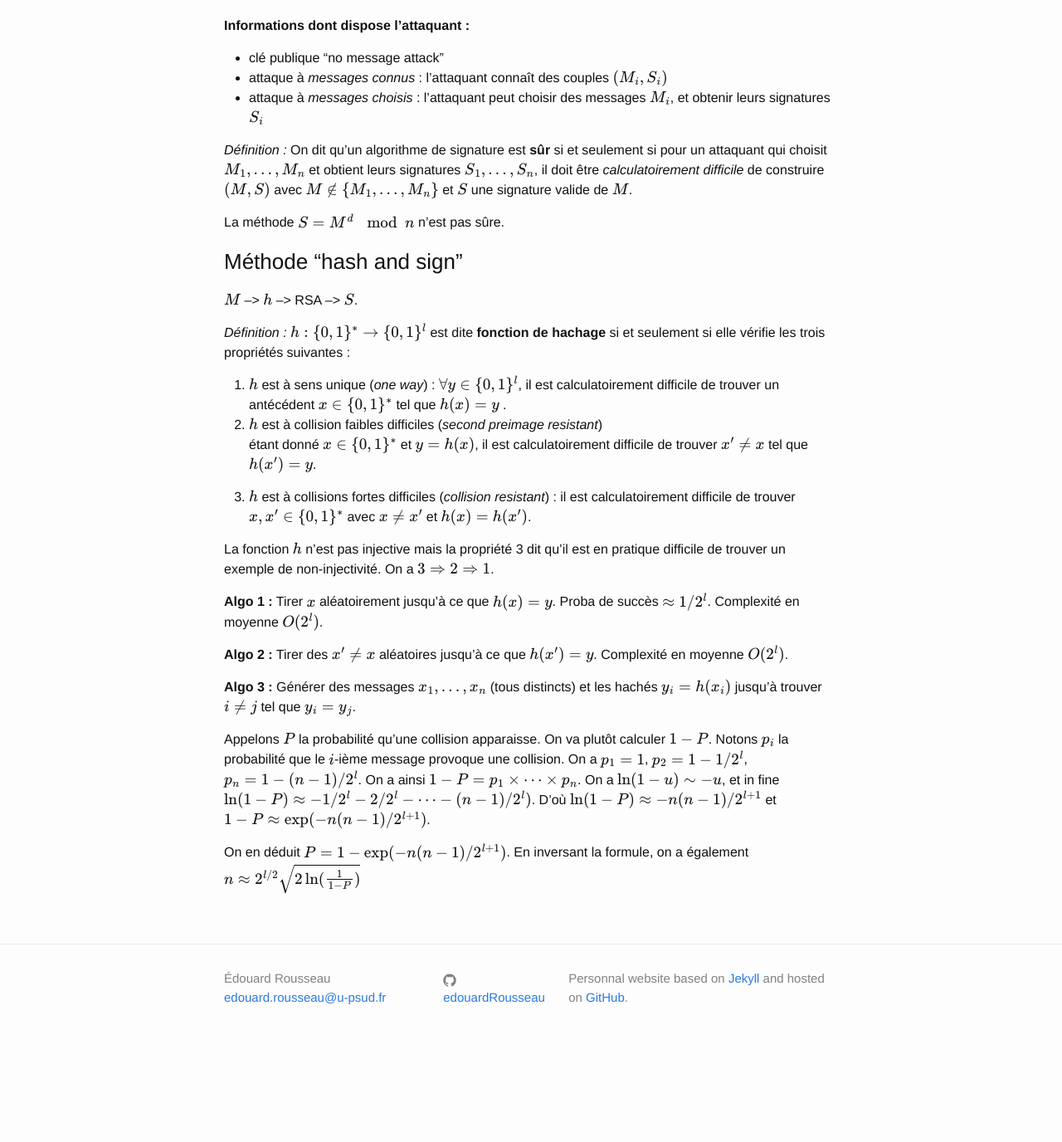
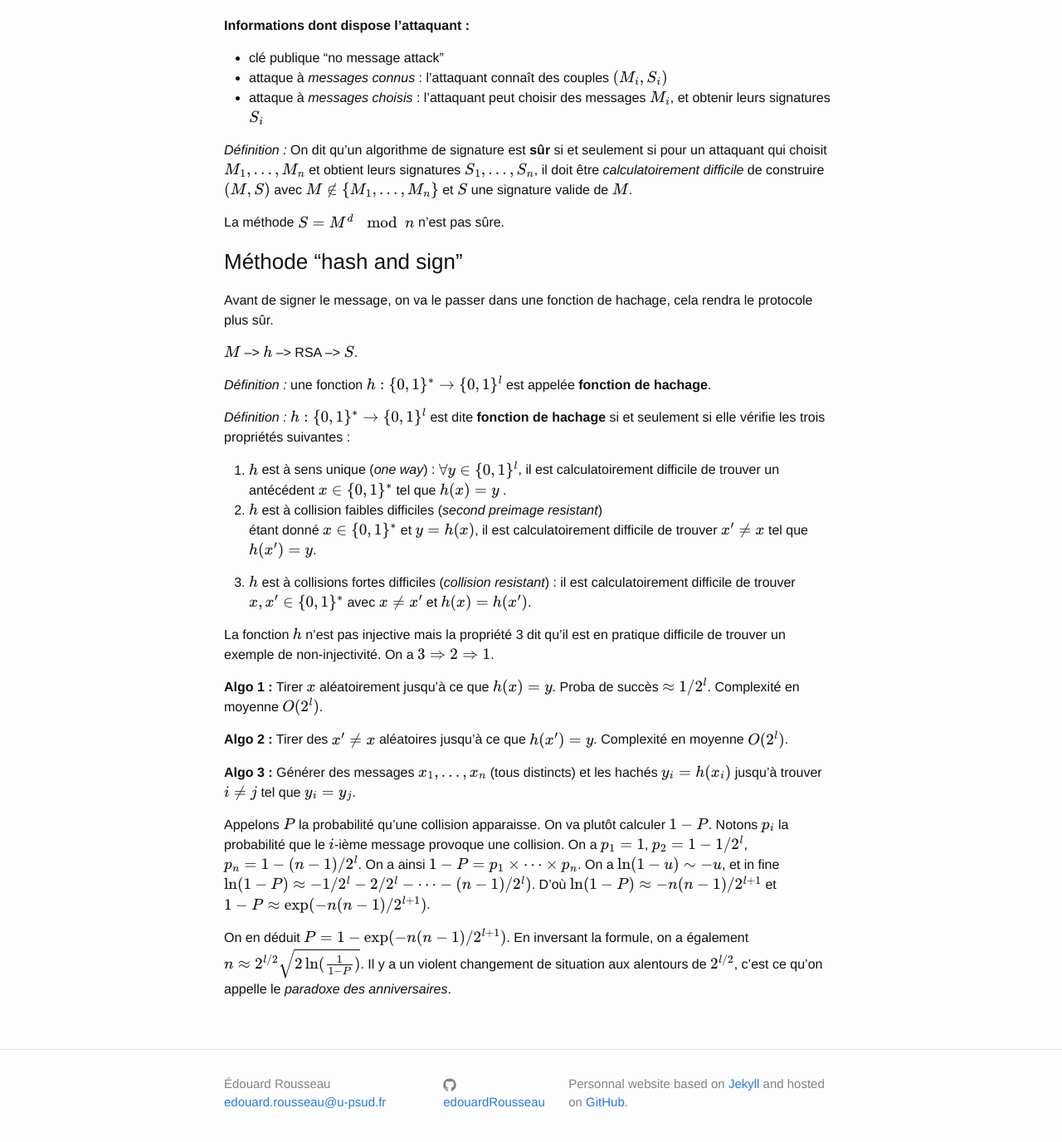
Before and after one commit to erou/erou.github.io, a Jekyll site: the page built from crypto.md, in a window 1280 px wide and 1400 px high, scrolled down 709 px. Shown: the top 1376 px of the window at 83% size. Built offline with Jekyll 4.4.1, drawn with Linux system fonts in a browser that asks for light colours; our own code applies the rules of GitHub Pages for plain Markdown files; formulas are drawn with MathJax 3; before the commit the page ends 1982 px from its top, so only the background shows below that.

Commit message:
cours crypto

```diff
--- a/crypto.md
+++ b/crypto.md
@@ -53,7 +53,12 @@ La méthode $S=M^d\mod n$ n'est pas sûre.
 
 ### Méthode "hash and sign"
 
+Avant de signer le message, on va le passer dans une fonction de
+hachage, cela rendra le protocole plus sûr.
+
 $M$ --> $h$ --> RSA --> $S$.
+
+*Définition :* une fonction $h:\\{0,1\\}^*\rightarrow\\{0,1\\}^l$ est appelée **fonction de hachage**.
 
 *Définition :* $h:\\{0,1\\}^*\rightarrow\\{0,1\\}^l$ est dite **fonction
 de hachage** si et seulement si elle vérifie les trois propriétés
@@ -89,4 +94,6 @@ fine $\ln(1-P)\approx -1/2^l-2/2^l-\dots-(n-1)/2^l)$. D'où
 $\ln(1-P)\approx -n(n-1)/2^{l+1}$ et $1-P\approx \exp(-n(n-1)/2^{l+1})$.
 
 On en déduit $P = 1-\exp(-n(n-1)/2^{l+1}) $. En inversant la formule, on
-a également $n\approx 2^{l/2}\sqrt{2\ln(\frac{1}{1-P})} $
+a également $n\approx 2^{l/2}\sqrt{2\ln(\frac{1}{1-P})}$. Il y a un
+violent changement de situation aux alentours de $2^{l/2}$, c'est ce
+qu'on appelle le *paradoxe des anniversaires*.
```
